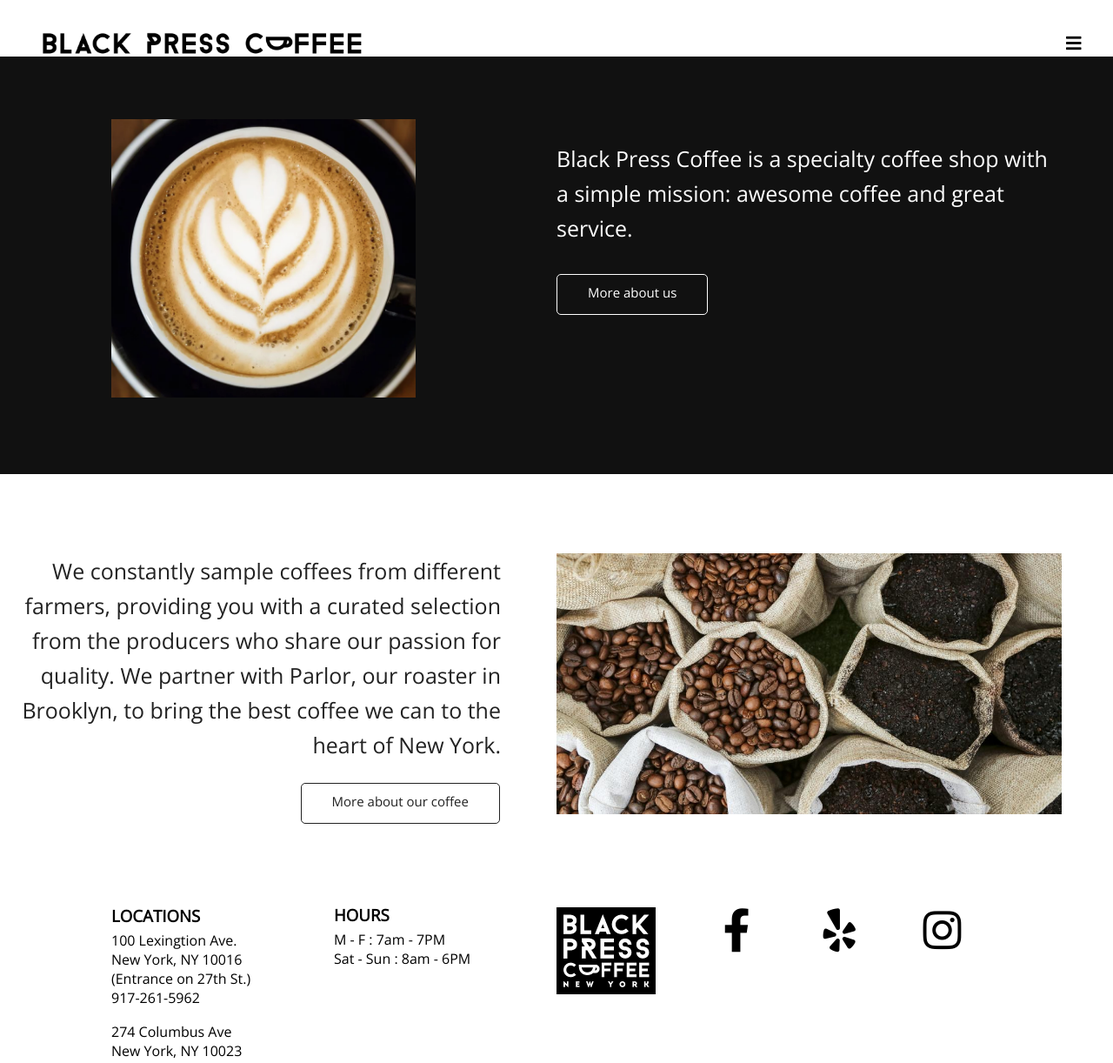
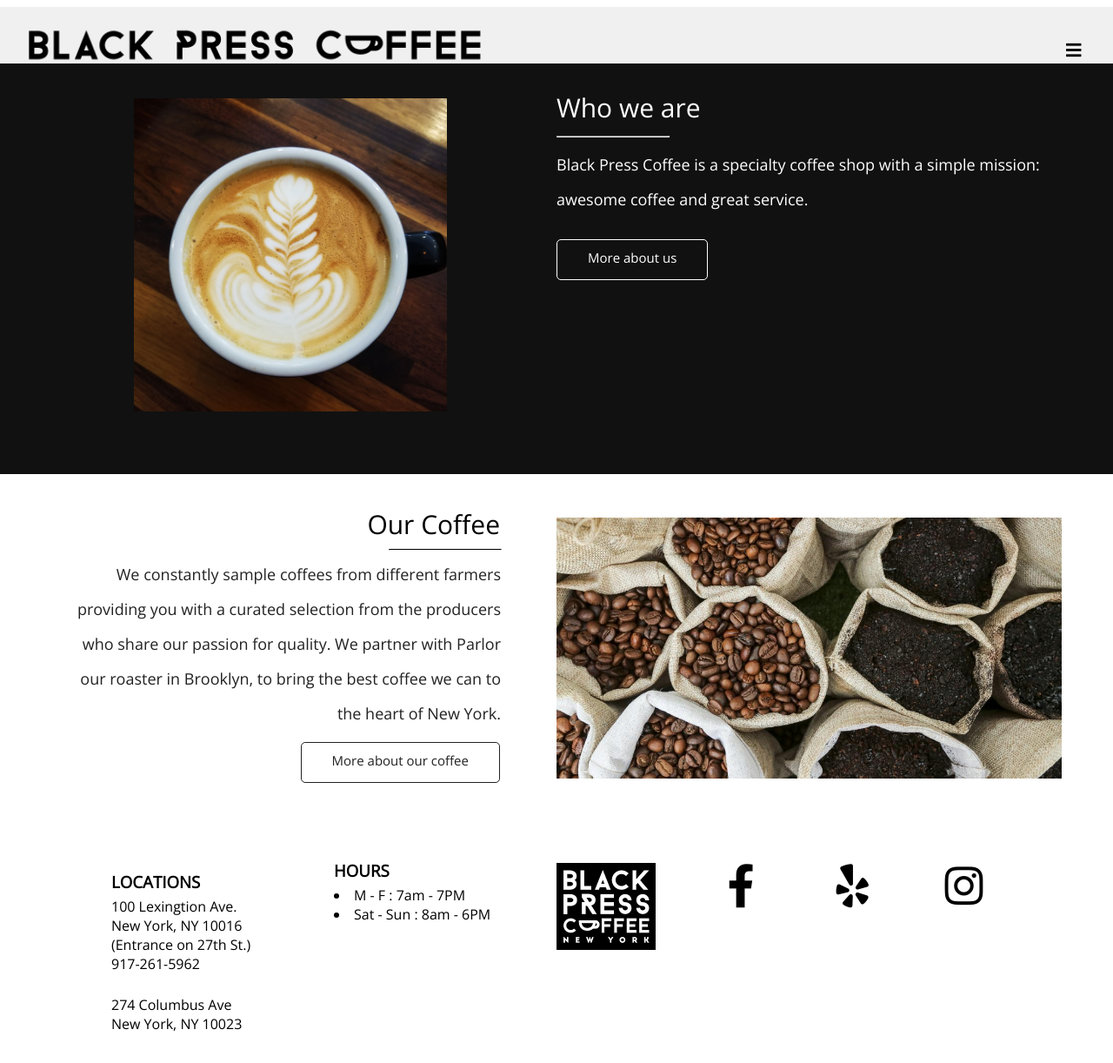
Before and after one commit to skylerp208/mock-blackpress, a plain HTML site: page index.html in a window 1280 px wide. Shown: the top 1222 px of the page at 87% size. Drawn offline with nearby package versions, Linux system fonts and the light colour scheme.

```diff
--- a/index.css
+++ b/index.css
@@ -1,5 +1,7 @@
+
   body {
-    margin: 0
+    margin: 0px;
+    overflow-x: hidden;
   }
 
   a {
@@ -9,10 +11,26 @@
   h3 {
     font-family:  'Open Sans', sans-serif;
   }
+
+  #container {
+    position: relative;
+    min-height: 100vh
+  }
+
   #nav {
-    height: 60px;
+    height: 65px;
     width: 100%;
     position: absolute;
+    top: 0px;
+    background-color: #F0F0F0;
+    z-index: 20
+  }
+
+  #home-page {
+    height: 10px;
+    position: relative;
+    top: 57px;
+    height: fit-content
   }
 
   #bars{
@@ -29,10 +47,22 @@
   #dropdown {
     height: 0px;
     width: 150px;
-    top: 5px;
+    top: 35px;
+    position: absolute;
+    transition: height 300ms, background-color 300ms;
+    right: 0px;
+    z-index: 10;
+    pointer-events: none;
+  }
+
+  #about-page {
+    display: none;
     position: relative;
-    transition: height 300ms, background-color 300ms;
-    right: 120px
+    top: 45px;
+    font-family: 'Open Sans', sans-serif;
+    width: 100%;
+    height: 30rem;
+    background-color: white
   }
 
   .drop-item {
@@ -43,19 +73,22 @@
     position: relative;
     display: block;
     text-align: right;
-    right: 5px;
+    left: 20px;
     padding-top: 20px;
     padding-right: 20px;
-    transition: opacity 200ms
+    padding-left: 0;
+    width: 100px;
+    transition: opacity 100ms
   }
 
   #bars:hover {
-    background-color: #333333;
+    background-color: #202020;
     color: white
   }
   #bars:hover #dropdown {
     height: 140px;
-    background-color: #333333
+    background-color: #202020;
+    pointer-events: all;
   }
 
   #bars:hover .drop-item {
@@ -63,10 +96,10 @@
     cursor: pointer;
   }
 
+
   #black_press_logo {
-    position: relative;
-    bottom: -1.2em;
-    left: 2%
+    position: absolute;
+    display: block;
   }
 
 
@@ -75,8 +108,7 @@
     background-color: #111111;
     width: 100%;
     height: 30em;
-    top: 65px;
-    z-index: -200
+    /* top: 65px; */
   }
 
   .stuff-one-content {
@@ -87,18 +119,18 @@
   #contentA {
     position: absolute;
     width: 45%;
-    font-weight: 100px;
+    font-weight: lighter;
     left: 50%;
-    top: 15%;
+    top: 18%;
     line-height: 40px;
-    font-size: 25px
+    font-size: 18px
   }
 
 
   #contentC {
     position: absolute;
     left: 50%;
-    top: 250px;
+    top: 210px;
     font-size: 15px;
     padding: 0;
     margin: 0;
@@ -107,7 +139,8 @@
     padding-left: 35px;
     padding-right: 35px;
     border: 1px solid white;
-    border-radius: 5px
+    border-radius: 5px;
+    transition: background-color 300ms
   }
 
   #contentC:hover {
@@ -116,17 +149,27 @@
 
   #latte_art {
     position: absolute;
-    left: 10%;
-    top: 15%
+    left: 12%;
+    top: 10%
   }
 
   #stuff-two {
     position: relative;
     width: 100%;
-    height: 35em;
-    top: 100px
+    height: 28em;
+    top: 20px
   }
 
+  #lineA {
+    color: white;
+    position: relative;
+    background-color: white;
+    top: 19%;
+    width: 10%;
+    left: 5%;
+    margin-right: 0;
+    margin-left: 45%
+  }
   .stuff-two-content {
     color: #222222;
     font-family: 'Open Sans', sans-serif;
@@ -135,23 +178,51 @@
   #beans {
     position: absolute;
     left: 50%;
-    top: 10%
+    top: 5%
+  }
+
+  #who {
+    font-family: 'Open Sans', sans-serif;
+    color: white;
+    position: absolute;
+    font-size: 30px;
+    left: 50%;
+    top: 8%
+  }
+
+  #our-coffee {
+    font-size: 30px;
+    font-family: 'Open Sans', sans-serif;
+    position: absolute;
+    text-align: right;
+    left: 33%;
+    top: 2%
+  }
+
+  #lineB {
+    margin: none;
+    width: 10%;
+    position: relative;
+    top: 13%;
+    right: 10%;
+    border-top: 1px solid black
   }
 
   #contentD {
     position: absolute;
-    width: 45%;
+    width: 40%;
     font-weight: 100px;
     line-height: 40px;
-    font-size: 25px;
+    font-size: 18px;
     text-align: right;
     margin: 0;
-    top: 10%
+    top: 15%;
+    left: 5%
   }
 
   #contentE {
     position: absolute;
-    top: 320px;
+    top: 280px;
     font-size: 15px;
     padding: 0;
     margin: 0;
@@ -162,7 +233,8 @@
     border: 1px solid #222222;
     border-radius: 5px;
     text-align: right;
-    left: 27%
+    left: 27%;
+    transition: background-color 300ms
   }
 
   #contentE:hover {
@@ -172,7 +244,7 @@
 
   #footer {
     font-family:  'Open Sans', sans-serif;
-    position: relative;
+    position: relative
   }
 
   #locations {
@@ -186,17 +258,18 @@
     left: 10%;
     position: relative;
     width: 20%;
-    display: inline;
     list-style-type: none;
   }
 
+
+
   #locB {
     left: 10%;
+    top: 20px;
     position: relative;
     margin-top: 10px;
     width: 20%;
-    display: inline;
-    list-style-type: none
+    list-style-type: none;
   }
 
   #hours {
@@ -204,7 +277,6 @@
     display: inline;
     left: 30%;
     bottom: 180px;
-    list-style-type: none;
   }
 
   #hours-header {
@@ -213,7 +285,8 @@
 
   #hours-list {
     position: relative;
-    top: 5px
+    top: 5px;
+    width: 20%;
   }
 
   #logoTwo {
@@ -227,7 +300,8 @@
     height: 50px;
     width: 50px;
     text-align: center;
-    border-radius: 5px
+    border-radius: 5px;
+    padding: 5px
   }
 
   .fab:hover {
@@ -238,19 +312,19 @@
   #facebook {
     position: relative;
     bottom: 300px;
-    left: 55%
+    left: 55%;
   }
 
   #yelp {
     position: relative;
     bottom: 300px;
-    left: 60%
+    left: 60%;
   }
 
   #instagram {
     position: relative;
     bottom: 300px;
-    left: 65%
+    left: 65%;
   }
 
   #rights {
@@ -261,5 +335,22 @@
     height: 25px;
     text-align: center;
     font-size: 14px;
-    font-weight: lighter
+    font-weight: lighter;
+    position: absolute;
+    right: 0;
+    bottom: 0;
+    left: 0;
+    padding: 1rem
   }
+
+  #aboutA {
+    width: 100%;
+    top: 35px;
+    font-size: 18px;
+  }
+
+  #wide_shot {
+    position: relative;
+    left: 80%;
+    top: -100px
+  }
--- a/index.html
+++ b/index.html
@@ -4,12 +4,14 @@
     <link rel="stylesheet" href=index.css>
     <link href="https://fonts.googleapis.com/css?family=Open+Sans" rel="stylesheet">
     <link rel="stylesheet" href="https://use.fontawesome.com/releases/v5.8.1/css/all.css" integrity="sha384-50oBUHEmvpQ+1lW4y57PTFmhCaXp0ML5d60M1M7uH2+nqUivzIebhndOJK28anvf" crossorigin="anonymous">
-    <meta name="viewport" content="width=device-width, initial-scale=1.0">
+    <!-- <meta name="viewport" content="width=device-width, initial-scale=1.0"> -->
+    <script src = "./src/index.js"> </script>
 </header>
 
 <body>
+  <div id=container>
   <div id= nav>
-    <img src="./black_press_logo.webp" height= 60 id = black_press_logo>
+    <img src="./black_press_logo.webp" height= 85  id = black_press_logo>
     <i class="fas fa-bars" id =bars >
       <div id= dropdown>
           <a id =home class= drop-item >Home</a>
@@ -18,15 +20,17 @@
       </div>
     </i>
   </div>
-
+  <div id = home-page>
     <div id= stuff-one>
-    <img src = ./latee_Art.png height= 320 id = latte_art>
+      <img src = ./cofeeee.jpg height= 360 id = latte_art>
+      <div id=who > Who we are </div> <hr id = lineA>
       <p class = stuff-one-content id= contentA> Black Press Coffee is a specialty coffee shop with a simple mission: awesome coffee and great service. </p>
       <a href=''class = stuff-one-content id=contentC> More about us </a>
     </div>
     <div id=stuff-two>
       <img src = ./beansss.jpg height= 300 id=beans>
-    <p class = stuff-two-content id=contentD> We constantly sample coffees from different farmers, providing you with a curated selection from the producers who share our passion for quality. We partner with Parlor, our roaster in Brooklyn, to bring the best coffee we can to the heart of New York.
+      <div id=our-coffee> Our Coffee </div> <hr id = lineB>
+      <p class = stuff-two-content id=contentD> We constantly sample coffees from different farmers providing you with a curated selection from the producers who share our passion for quality. We partner with Parlor our roaster in Brooklyn, to bring the best coffee we can to the heart of New York.
       </p>
       <a href=''class = stuff-two-content id=contentE> More about our coffee </a>
     </div>
@@ -38,10 +42,10 @@
         <li>(Entrance on 27th St.)</li>
         <li>917-261-5962 </li>
       </div>
-    <ul id = locB>
+      <div id = locB>
         <li> 274 Columbus Ave </li>
         <li> New York, NY 10023 </li>
-    </ul>
+      </div>
       <div id = hours>
         <h3 id=hours-header> HOURS </h3>
         <div id=hours-list>
@@ -54,7 +58,18 @@
       <i class="fab fa-yelp" id = yelp></i>
       <i class="fab fa-instagram" id = instagram></i>
     </div>
-  <div id =rights>
+  </div>
+
+  <div id = about-page>
+    <div id = aboutA>
+      <div id = aboutContentA > The nuances that help define a great coffee are attributed to a complex chain of events that begins with the farmer and ends with the barista.  We constantly sample coffees from different farmers, providing you with a carefully curated selection from the producers who share our passion for quality.
+
+      We partner with Parlor Coffee, our roaster in Brooklyn, to bring the best coffee that we can to the heart of New York. Our coffee is wicked good. </div>
+    <img src= "./wide_shot.png" height= 300 id = wide_shot>
+    </div>
+  </div>
+  <!-- <div id =rights>
     ©2018 BLACK PRESS COFFEE. ALL RIGHTS RESERVED.
+  </div> -->
   </div>
 </body>
--- a/src/index.js
+++ b/src/index.js
@@ -0,0 +1,19 @@
+window.addEventListener('DOMContentLoaded', (e) => {
+
+  const home_page = document.querySelector('#home-page')
+  const about_page = document.querySelector('#about-page')
+
+  document.querySelector('#home').addEventListener('click', (e) => {popHome(e)})
+  document.querySelector('#about').addEventListener('click', (e) => {popAbout(e)})
+
+  function popHome(event) {
+      home_page.style.display = 'block'
+      about_page.style.display = 'none'
+  }
+
+  function popAbout(event) {
+    about_page.style.display = 'block'
+    home_page.style.display = 'none'
+  }
+
+})
```
Also changed, not shown: cofeeee.jpg (added), latee_Art.png (deleted), 2 other files. Lines whose indentation alone changed are shown as unchanged.
